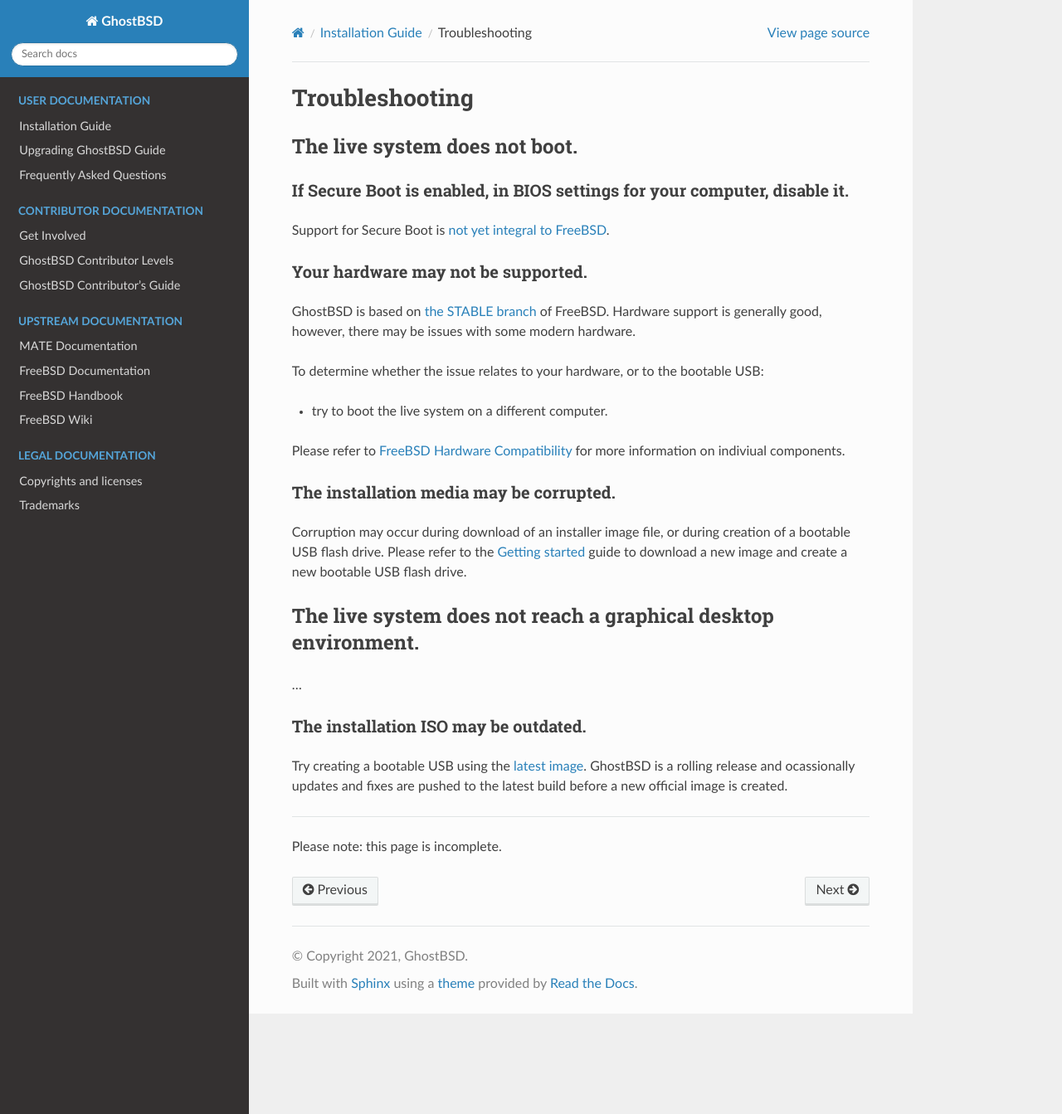
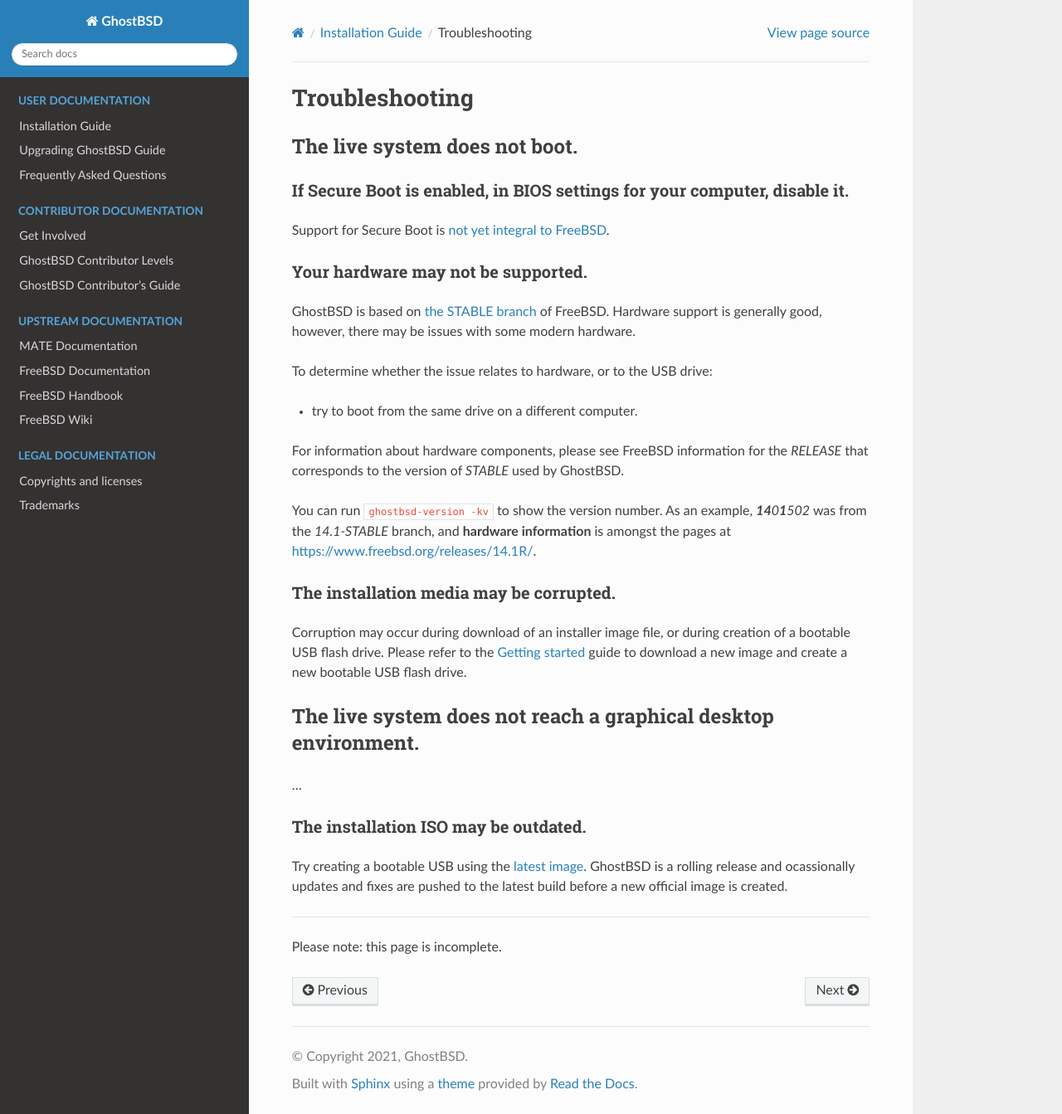
Before and after one commit to ghostbsd/documentation, a Sphinx documentation site: the page built from source/user/installation-guide/troubleshooting.md, in a window 1280 px wide and 1343 px high. Shown: the whole window at 83% size. Built offline with Sphinx 7.4.7 and the Read the Docs theme 3.1.0, drawn with Linux system fonts in a browser that asks for light colours.

Commit message:
Troubleshooting: refer to FreeBSD hardware info
For hardware components, the FreeBSD FAQ book currently lacks what's
required.

So, encourage people to read the much more informative hardware
information that is provided by the FreeBSD Primary Release Engineering
Team.

```diff
--- a/source/user/installation-guide/troubleshooting.md
+++ b/source/user/installation-guide/troubleshooting.md
@@ -12,11 +12,13 @@
 GhostBSD is based on [the STABLE branch](https://www.freebsd.org/where/#helptest) of FreeBSD.
 Hardware support is generally good, however, there may be issues with some modern hardware.
 
-To determine whether the issue relates to your hardware, or to the bootable USB:
+To determine whether the issue relates to hardware, or to the USB drive:
 
-- try to boot the live system on a different computer.
+- try to boot from the same drive on a different computer.
 
-Please refer to [FreeBSD Hardware Compatibility](https://docs.freebsd.org/en/books/faq/#hardware) for more information on indiviual components.
+For information about hardware components, please see FreeBSD information for the _RELEASE_ that corresponds to the version of _STABLE_ used by GhostBSD.
+
+You can run `ghostbsd-version -kv` to show the version number. As an example, _**14**0**1**502_ was from the _14.1-STABLE_ branch, and **hardware information** is amongst the pages at <https://www.freebsd.org/releases/14.1R/>.
 
 ### The installation media may be corrupted.
 
```
